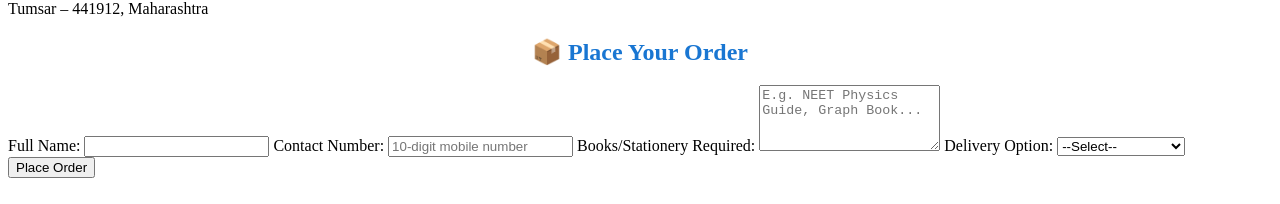
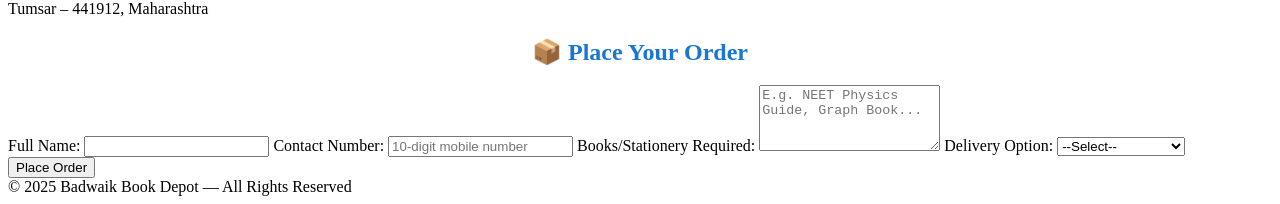
Before and after one commit to janhvibadwaik/Assignment-9, a plain HTML site: page index.html in a window 1280 px wide. Shown: the part 729-933 px from the top of the page. Drawn offline with Linux system fonts and the light colour scheme.

Commit message:
footer added

```diff
--- a/index.html
+++ b/index.html
@@ -84,6 +84,9 @@
             <button type="submit">Place Order</button>
         </form>
     </div>
+    <footer>
+        &copy; 2025 Badwaik Book Depot — All Rights Reserved
+    </footer>
 
 </body>
 </html>
```
